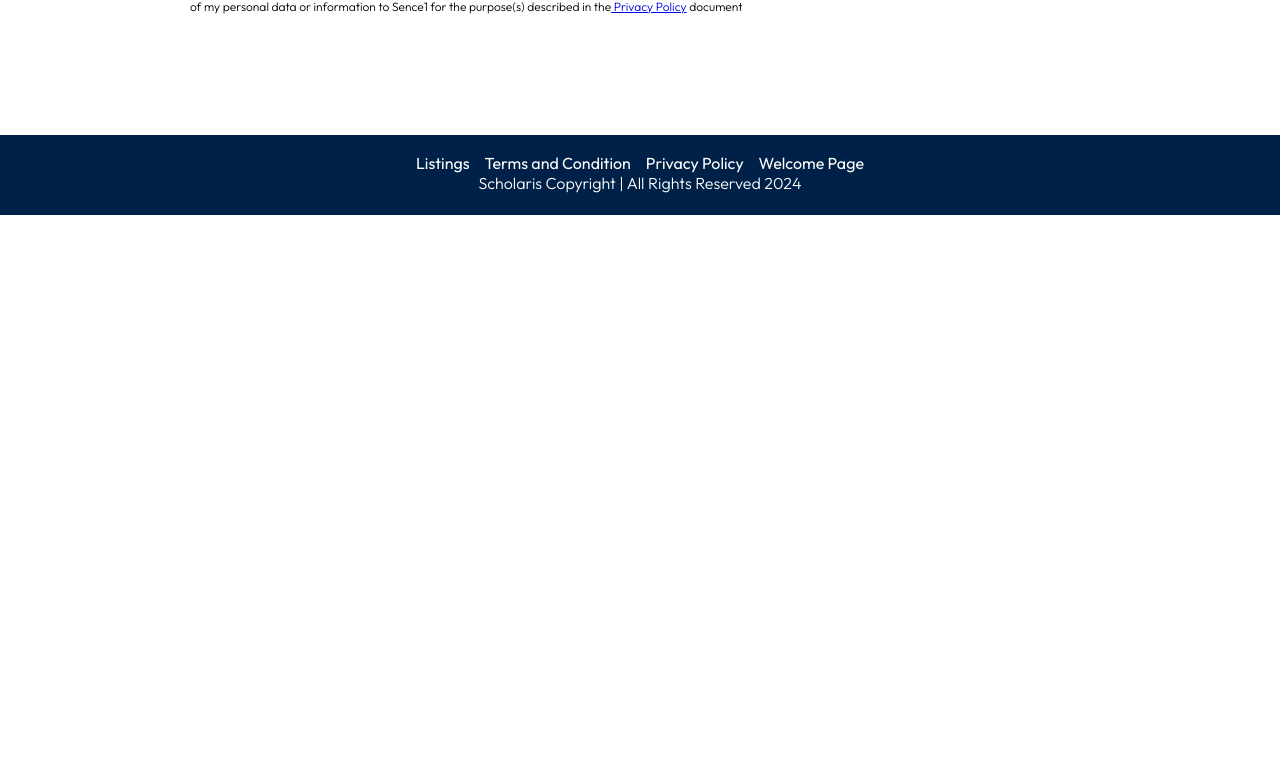
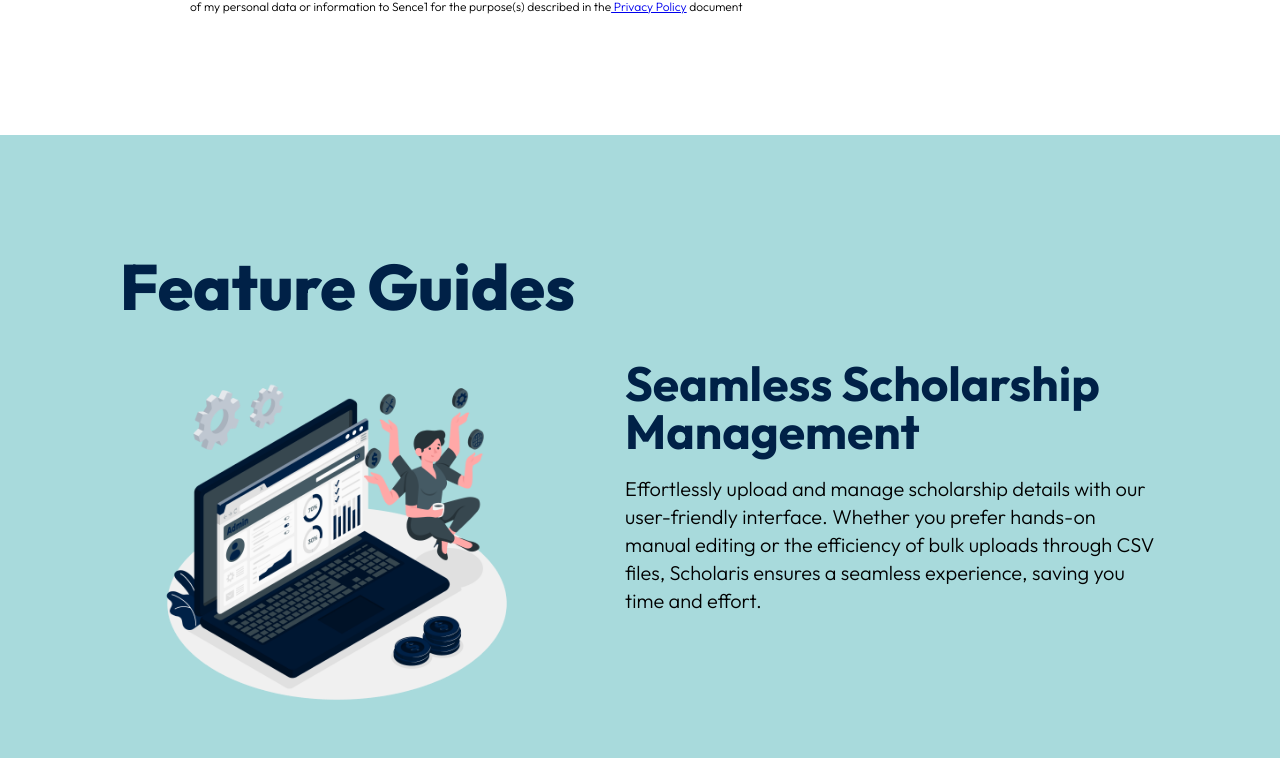
Before and after one commit to Sence1-inc/sp-scholaris-master, a React (Create React App) app in the folder frontend/: page /provider in a window 1280 px wide. Shown: the part 1516-2274 px from the top of the page. Before the commit the page ends 1731 px from the top, so only its background shows below. Built offline with nearby package versions, Linux system fonts and the light colour scheme.

Commit message:
Update provider content

```diff
--- a/frontend/src/containers/TeaserPage/TeaserProvider.tsx
+++ b/frontend/src/containers/TeaserPage/TeaserProvider.tsx
@@ -3,9 +3,9 @@ import Header from '../../components/Header/Header';
 import Footer from '../../components/Footer/Footer';
 import WelcomeSection from '../../components/WelcomeSection/WelcomeSection';
 import Newsletter from '../../components/Newsletter/Newsletter';
-import Search from '../../components/Search/Search';
-import { PROVIDER_WELCOME_SUBHEADER } from '../../data/ProviderContent';
+import { FEATURES, PROVIDER_WELCOME_SUBHEADER } from '../../data/ProviderContent';
 import { PROVIDER_TYPE } from '../../constants/constants';
+import FeatureGuides from '../../components/Feature/FeatureGuides';
 
 
 const HomePage: React.FC = () => {
@@ -18,6 +18,7 @@ const HomePage: React.FC = () => {
             <span className='newsletter-subheader__orange'>Scholaris</span>
           </>} subtitle_content={'Sign up for our newsletter'}
           description_content={'Get the latest news about exciting new features'} />
+      <FeatureGuides features={FEATURES} />
       <Footer />
     </>
   );
--- a/frontend/src/containers/TeaserPage/TeaserStudent.tsx
+++ b/frontend/src/containers/TeaserPage/TeaserStudent.tsx
@@ -1,8 +1,6 @@
 import React from 'react';
 import Header from '../../components/Header/Header';
 import Footer from '../../components/Footer/Footer';
-import FeatureGuides from '../../components/Feature/FeatureGuides';
-import { FEATURES } from '../../data/ProviderContent';
 import WelcomeSection from '../../components/WelcomeSection/WelcomeSection';
 import Newsletter from '../../components/Newsletter/Newsletter';
 import { STUDENT_TYPE } from '../../constants/constants';
@@ -19,7 +17,6 @@ const HomePage: React.FC = () => {
             <span className='newsletter-subheader__orange'>Scholaris</span>
           </>} subtitle_content={'Sign up for our newsletter'}
           description_content={'Get the latest news about exciting new features'} />
-      <FeatureGuides features={FEATURES} />
       <Search />
       <Footer />
     </>
```
